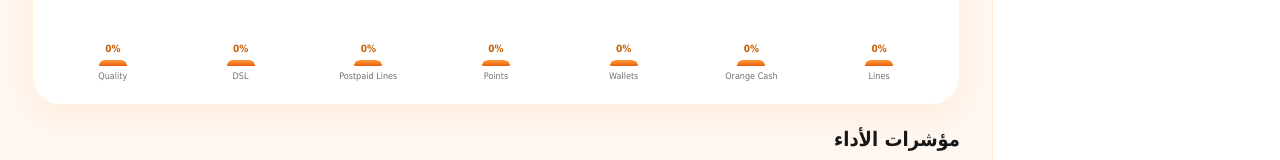
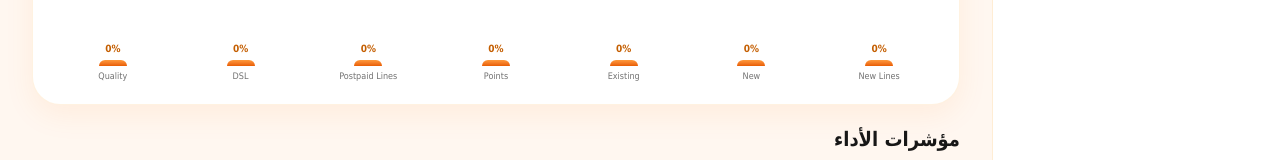
Before and after one commit to mahmoudkhairyy-cell/track-your-sales, a Next.js app: page /track-your-sales/home in a window 1280 px wide. Shown: the part 755-915 px from the top of the page. Built offline with nearby package versions, Linux system fonts and the light colour scheme.

Commit message:
Home: short chart labels New and Existing
Co-Authored-By: Claude Haiku 5.5 <noreply@anthropic.com>
Claude-Session: https://claude.ai/code/session_01Y2u71WU7QRN5BUd6Mcr6Lz

```diff
--- a/src/app/(app)/home/page.tsx
+++ b/src/app/(app)/home/page.tsx
@@ -76,9 +76,13 @@ function greeting() {
   return "مساء الخير يا";
 }
 
+const SHORT_KPI_NAMES: Record<string, string> = {
+  "New Orange Cash Wallets": "New",
+  "Existing Wallets": "Existing",
+};
+
 function shortKpiName(name: string) {
-  const words = name.split(" ").filter((w) => !["New", "Existing"].includes(w));
-  return words.length > 2 ? words.slice(0, 2).join(" ") : words.join(" ");
+  return SHORT_KPI_NAMES[name] ?? name;
 }
 
 export default function HomePage() {
```
